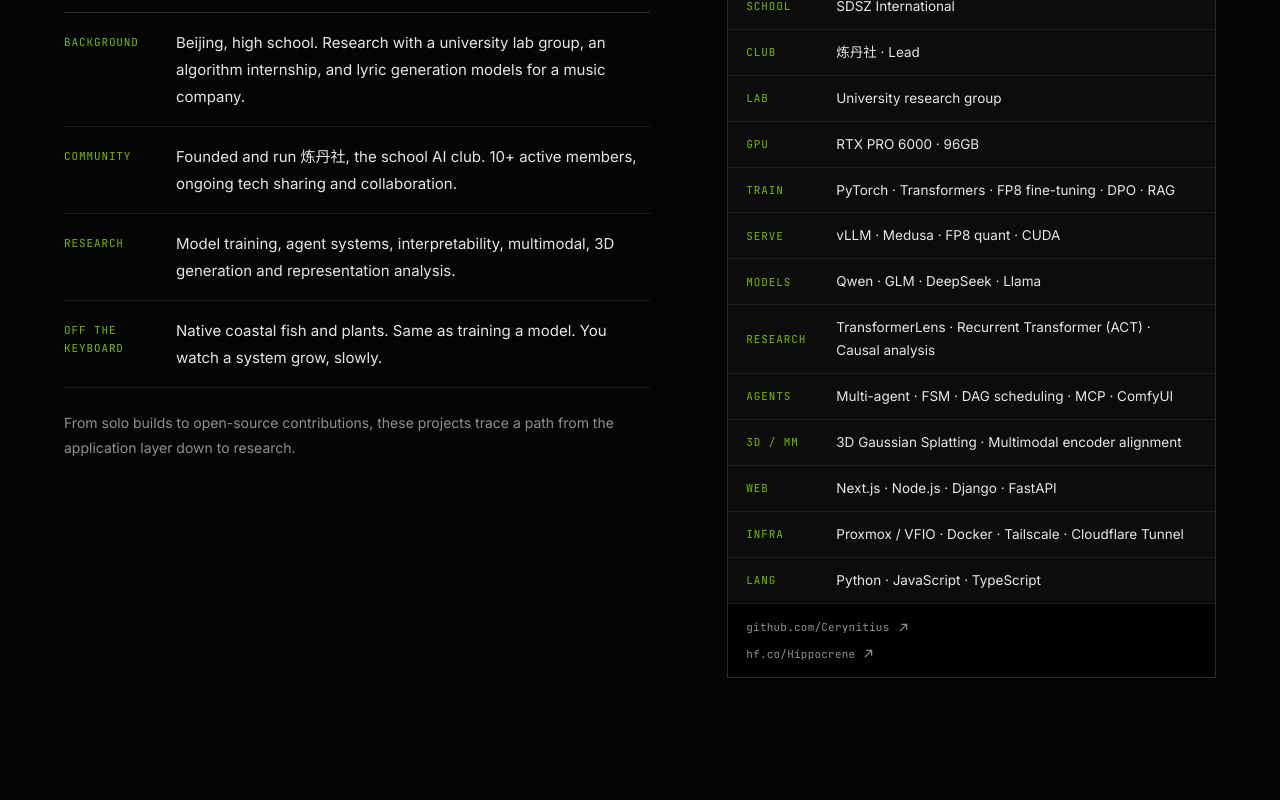
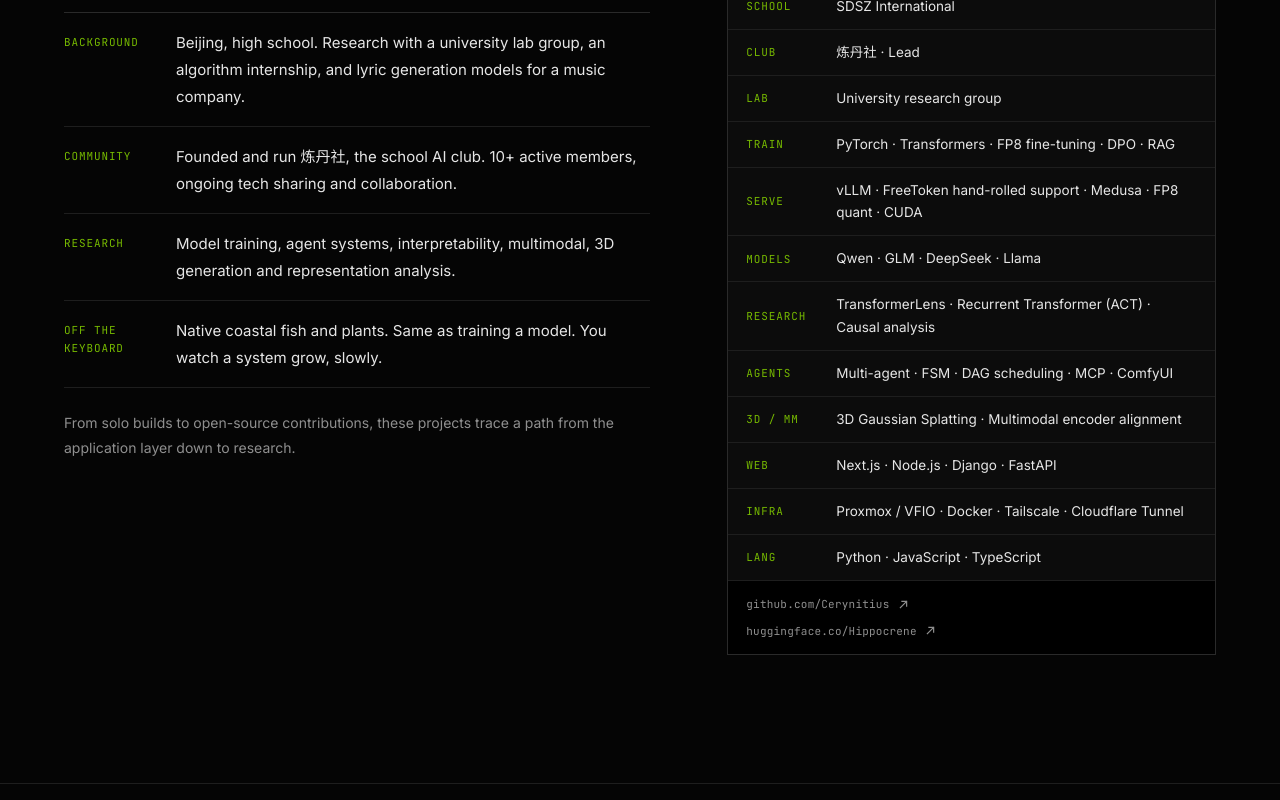
Before and after one commit to Cerynitius/Cerynitius.github.io, a Next.js app: page / in a window 1280 px wide. Shown: the part 1220-2020 px from the top of the page. Built offline with nearby package versions, Linux system fonts and the light colour scheme.

Commit message:
spec sheet

```diff
--- a/app/content.ts
+++ b/app/content.ts
@@ -38,9 +38,8 @@
         ["SCHOOL", "SDSZ 国际部"],
         ["CLUB", "炼丹社 · 主理"],
         ["LAB", "跟随高校课题组研究"],
-        ["GPU", "RTX PRO 6000 · 96GB"],
         ["TRAIN", "PyTorch · Transformers · FP8 微调 · DPO · RAG"],
-        ["SERVE", "vLLM · Medusa · FP8 量化 · CUDA"],
+        ["SERVE", "vLLM · FreeToken 手搓适配 · Medusa · FP8 量化 · CUDA"],
         ["MODELS", "Qwen · GLM · DeepSeek · Llama"],
         ["RESEARCH", "TransformerLens · 循环 Transformer (ACT) · 因果分析"],
         ["AGENTS", "多智能体 · FSM · DAG 调度 · MCP · ComfyUI"],
@@ -114,9 +113,8 @@
         ["SCHOOL", "SDSZ International"],
         ["CLUB", "炼丹社 · Lead"],
         ["LAB", "University research group"],
-        ["GPU", "RTX PRO 6000 · 96GB"],
         ["TRAIN", "PyTorch · Transformers · FP8 fine-tuning · DPO · RAG"],
-        ["SERVE", "vLLM · Medusa · FP8 quant · CUDA"],
+        ["SERVE", "vLLM · FreeToken hand-rolled support · Medusa · FP8 quant · CUDA"],
         ["MODELS", "Qwen · GLM · DeepSeek · Llama"],
         ["RESEARCH", "TransformerLens · Recurrent Transformer (ACT) · Causal analysis"],
         ["AGENTS", "Multi-agent · FSM · DAG scheduling · MCP · ComfyUI"],
@@ -276,7 +274,7 @@
       zh: "110M 参数的 Universal Transformer + ACT 模型，发布在 Hugging Face。",
       en: "A 110M-parameter Universal Transformer with ACT, released on Hugging Face.",
     },
-    stack: ["PyTorch", "ACT", "HF"],
+    stack: ["PyTorch", "ACT", "Hugging Face"],
     href: "https://huggingface.co/Hippocrene/recurrent-transformer-0.1b-e0.4b",
     kind: "model",
   },
@@ -321,7 +319,7 @@
       zh: "从零训练的 0.1B 参数小语言模型。",
       en: "A 0.1B-parameter language model trained from scratch.",
     },
-    stack: ["PyTorch", "Pretraining", "HF"],
+    stack: ["PyTorch", "Pretraining", "Hugging Face"],
     href: "https://huggingface.co/Hippocrene/MiniLLM-0.1B",
     kind: "model",
   },
--- a/app/page.tsx
+++ b/app/page.tsx
@@ -177,7 +177,7 @@
             </dl>
             <div className="spec-foot">
               <a href={OWNER.github} target="_blank" rel="noreferrer" className="mono">github.com/{OWNER.handle}<Arrow size={11} /></a>
-              <a href={OWNER.huggingface} target="_blank" rel="noreferrer" className="mono">hf.co/Hippocrene<Arrow size={11} /></a>
+              <a href={OWNER.huggingface} target="_blank" rel="noreferrer" className="mono">huggingface.co/Hippocrene<Arrow size={11} /></a>
             </div>
           </aside>
             </div>
```
